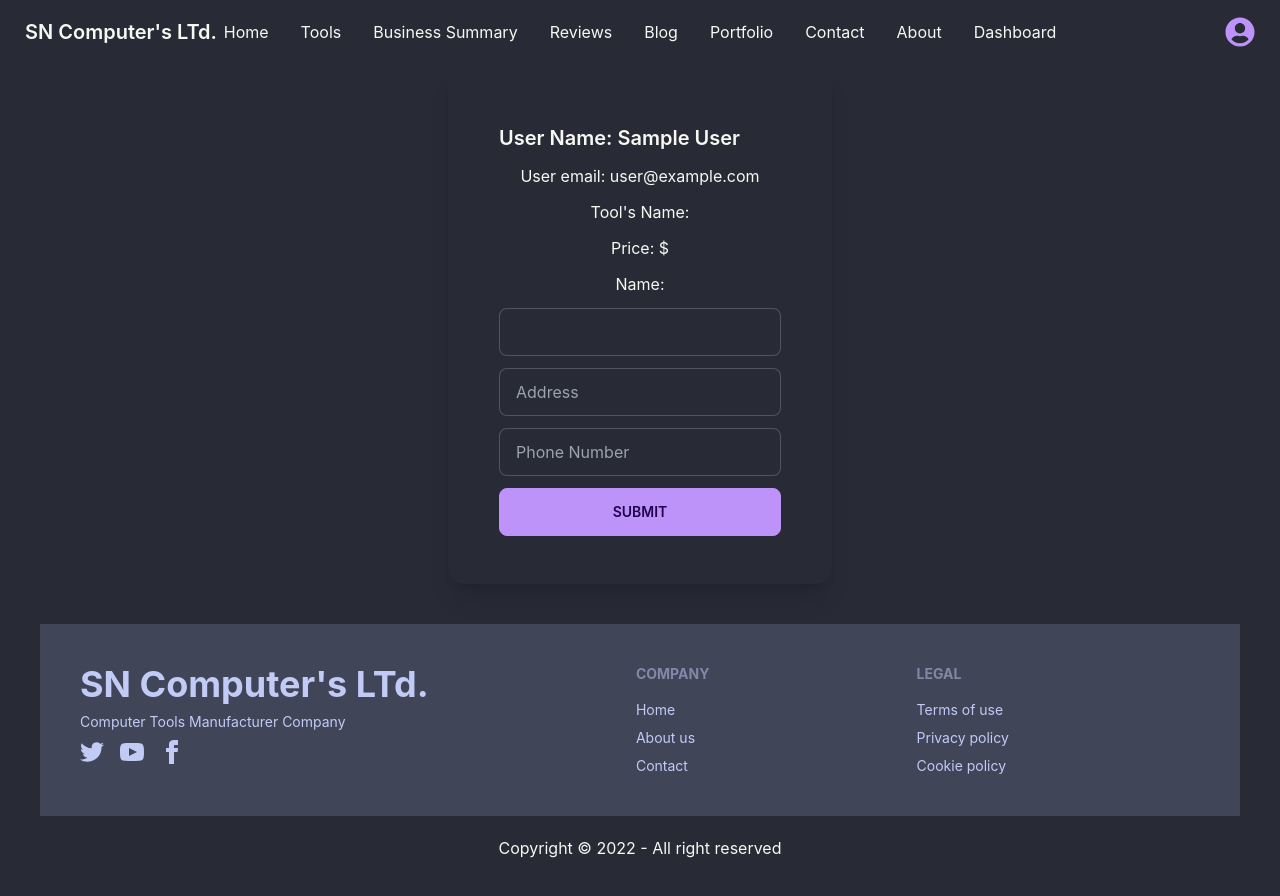
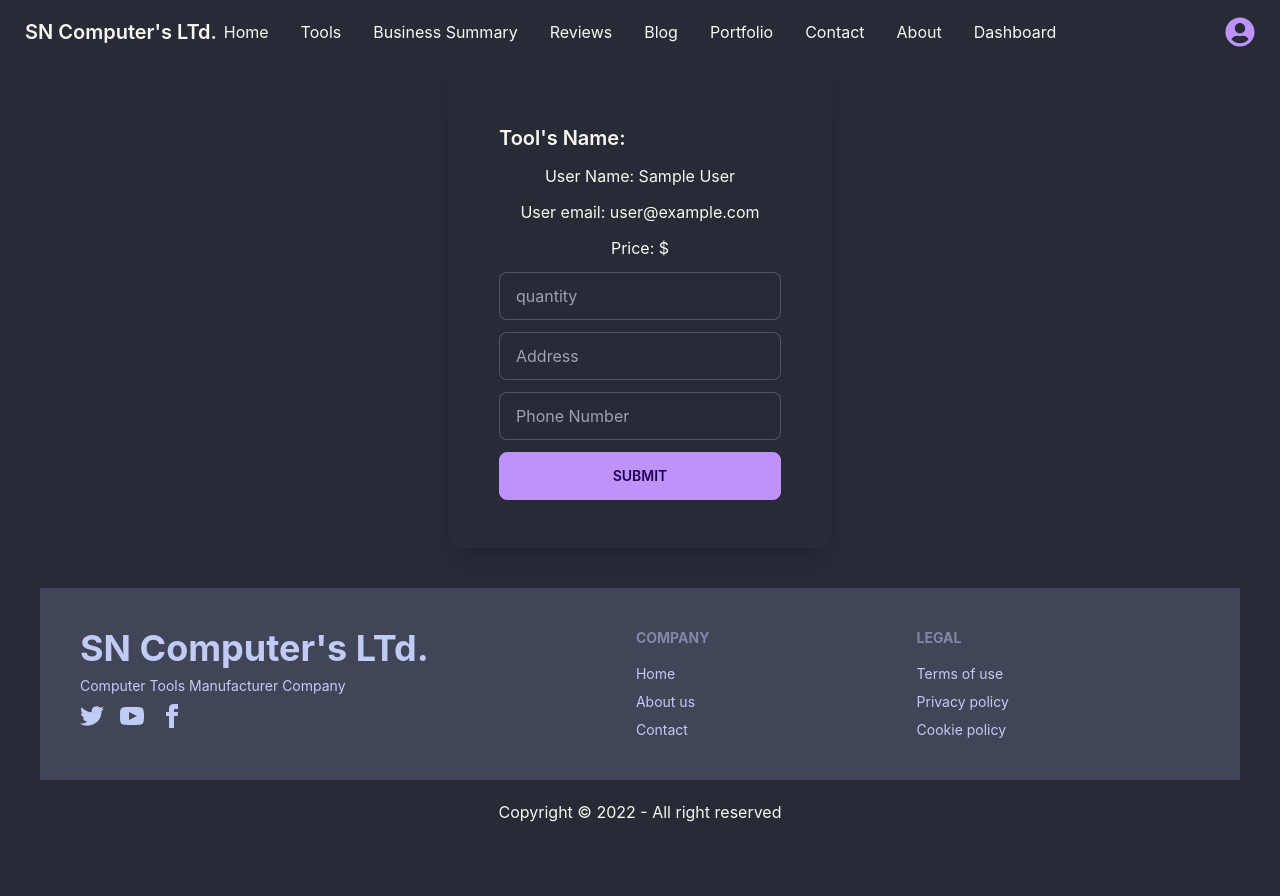
Before and after one commit to sohananazneen/sn-computer-parts-client, a React (Create React App) app: page /tool/1 in a window 1280 px wide. Shown: the top 896 px of the page. After the commit the page ends 864 px from the top, so only its background shows below. Built offline with nearby package versions, Linux system fonts and the light colour scheme; no server answers; sample sign-in values are in the browser's storage.

Commit message:
add product

```diff
--- a/src/Pages/Tools/Purchase.js
+++ b/src/Pages/Tools/Purchase.js
@@ -44,15 +44,14 @@ const Purchase = () => {
                 <div className="card-body items-center text-center">
                     <form onSubmit={handlePlaceOrder} className='grid grid-cols-1 gap-3 my-4'>
                         <img src={singleTool.img} className="img-fluid rounded w-50" alt="" />
-                        <h2 className="card-title">User Name: {user?.displayName}</h2>
-                        <h2 >User email: {user?.email}</h2>
-                        <p>Tool's Name: {singleTool.name}</p>
+                        <h2 className="card-title">Tool's Name: {singleTool.name}</h2>
+                        <h2>User Name: {user?.displayName}</h2>
+                        <h2>User email: {user?.email}</h2>
                         <p>Price: $ {singleTool.price}</p>
-                        <p>Name: {singleTool.name}</p>
 
                         {/* <input type="text" value={singleTool.quantity} className="input input-bordered w-full max-w-xs" /> */}
 
-                        <input type="number" value={singleTool.quantity} className="input input-bordered w-full max-w-xs" />
+                        <input type="number" value={singleTool.quantity} className="input input-bordered w-full max-w-xs" placeholder="quantity" />
 
                         <input type="text" name="address" placeholder="Address" className="input input-bordered w-full max-w-xs" />
                         <input type="text" name="phone" placeholder="Phone Number" className="input input-bordered w-full max-w-xs" />
```
